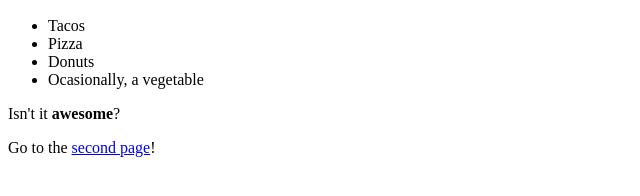
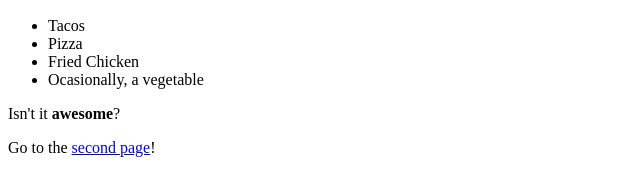
Before and after one commit to ben-nardo/mysite, a plain HTML site: page index.html in a window 1280 px wide. Shown: the part 544-740 px from the top of the page, 0-640 px from the left. Drawn offline with Linux system fonts and the light colour scheme.

Commit message:
changed back to fried chicken from donuts

```diff
--- a/index.html
+++ b/index.html
@@ -21,7 +21,7 @@
     <ul>
         <li>Tacos</li>
         <li>Pizza</li>
-        <li>Donuts</li>
+        <li>Fried Chicken</li>
         <li>Ocasionally, a vegetable</li>
     </ul>
 
```
